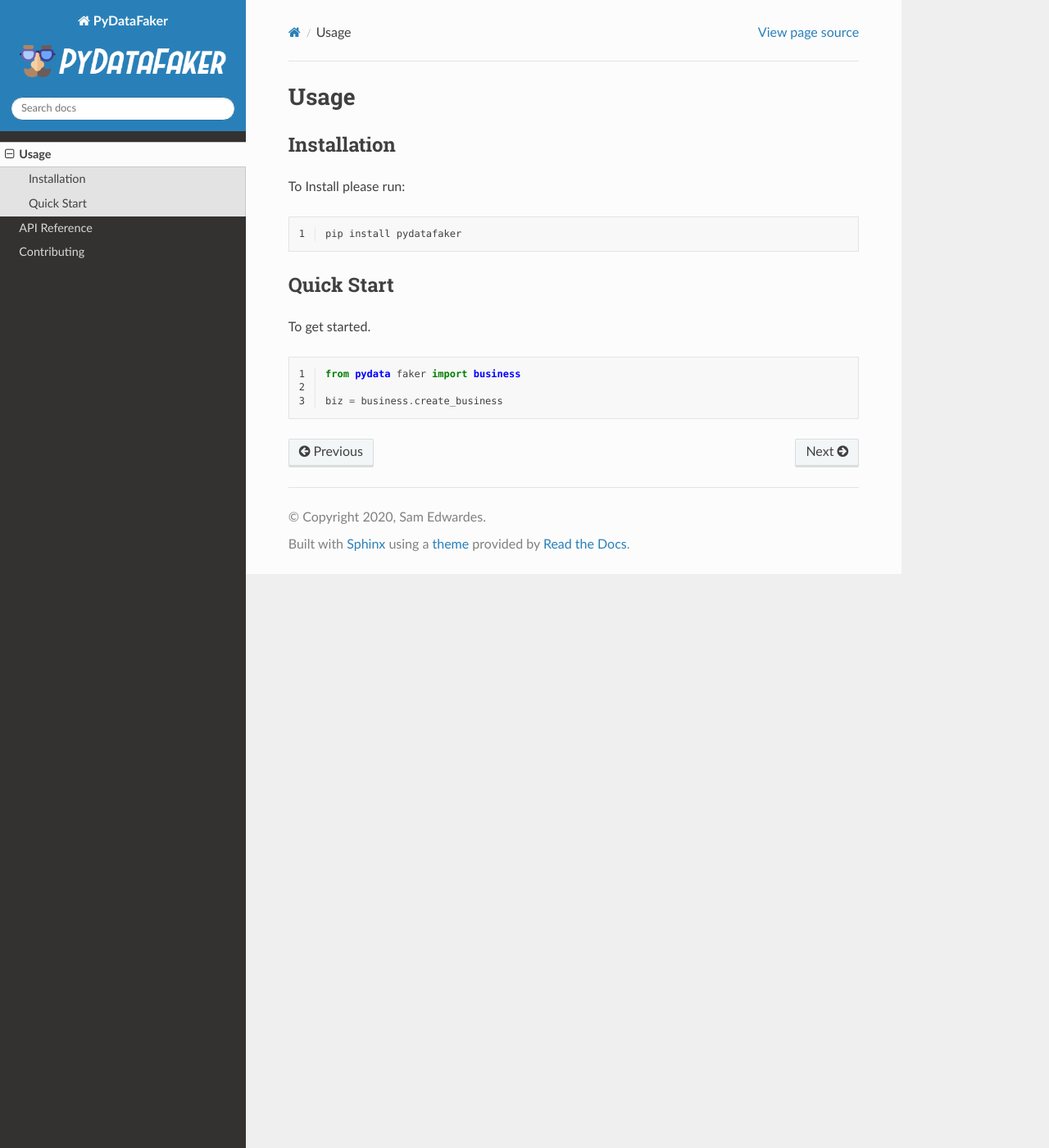
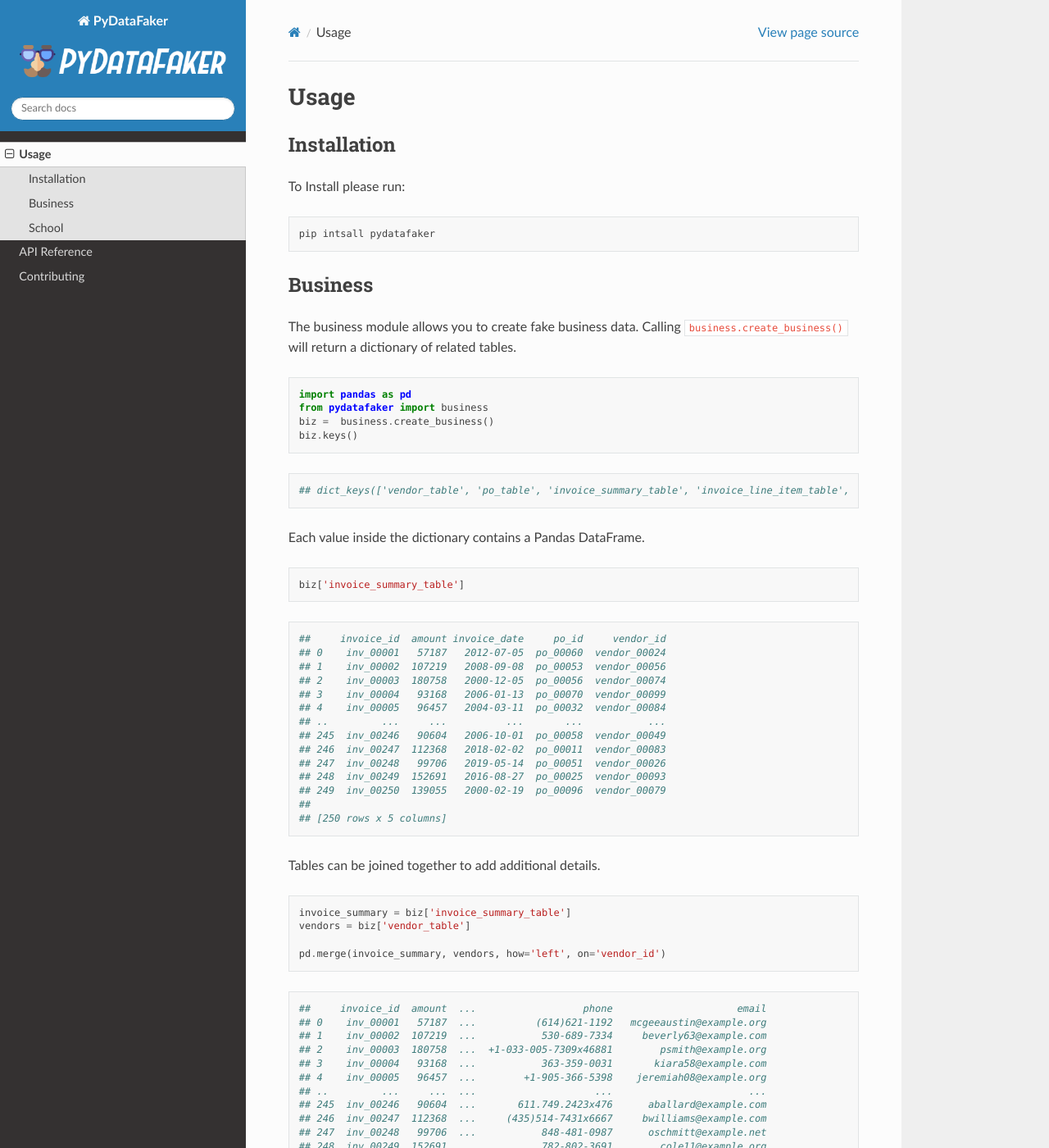
Before and after one commit to SamEdwardes/pydatafaker, a Sphinx documentation site: the page built from docs/source/usage.md, in a window 1280 px wide and 1400 px high. Shown: the whole window at 82% size. Built offline with Sphinx 7.4.7 and the Read the Docs theme 2.0.0, drawn with Linux system fonts in a browser that asks for light colours; some of the changed text lies outside the part shown.

Commit message:
changed usage doc to Rmd

````diff
--- a/docs/source/conf.py
+++ b/docs/source/conf.py
@@ -36,7 +36,8 @@ extensions = [
     'sphinx.ext.autosummary',
     'sphinx.ext.napoleon',
     'sphinx.ext.linkcode',
-    "sphinx_rtd_theme",
+    'sphinx_rtd_theme',
+    'recommonmark',
 ]
 
 autosummary_generate = True
@@ -56,6 +57,11 @@ templates_path = ['_templates']
 # directories to ignore when looking for source files.
 # This pattern also affects html_static_path and html_extra_path.
 exclude_patterns = []
+
+source_suffix = {
+    '.rst': 'restructuredtext',
+    '.md': 'markdown',
+}
 
 
 # -- Options for HTML output -------------------------------------------------
--- /dev/null
+++ b/docs/source/usage.md
@@ -0,0 +1,147 @@
+
+# Usage
+
+## Installation
+
+To Install please run:
+
+``` bash
+pip intsall pydatafaker
+```
+
+## Business
+
+The business module allows you to create fake business data. Calling
+`business.create_business()` will return a dictionary of related tables.
+
+``` python
+import pandas as pd
+from pydatafaker import business
+biz =  business.create_business()
+biz.keys()
+```
+
+    ## dict_keys(['vendor_table', 'po_table', 'invoice_summary_table', 'invoice_line_item_table', 'employee_table', 'contract_table', 'rate_sheet_table', 'timesheet_table'])
+
+Each value inside the dictionary contains a Pandas DataFrame.
+
+``` python
+biz['invoice_summary_table']
+```
+
+    ##     invoice_id  amount invoice_date     po_id     vendor_id
+    ## 0    inv_00001   57187   2012-07-05  po_00060  vendor_00024
+    ## 1    inv_00002  107219   2008-09-08  po_00053  vendor_00056
+    ## 2    inv_00003  180758   2000-12-05  po_00056  vendor_00074
+    ## 3    inv_00004   93168   2006-01-13  po_00070  vendor_00099
+    ## 4    inv_00005   96457   2004-03-11  po_00032  vendor_00084
+    ## ..         ...     ...          ...       ...           ...
+    ## 245  inv_00246   90604   2006-10-01  po_00058  vendor_00049
+    ## 246  inv_00247  112368   2018-02-02  po_00011  vendor_00083
+    ## 247  inv_00248   99706   2019-05-14  po_00051  vendor_00026
+    ## 248  inv_00249  152691   2016-08-27  po_00025  vendor_00093
+    ## 249  inv_00250  139055   2000-02-19  po_00096  vendor_00079
+    ##
+    ## [250 rows x 5 columns]
+
+Tables can be joined together to add additional details.
+
+``` python
+invoice_summary = biz['invoice_summary_table']
+vendors = biz['vendor_table']
+
+pd.merge(invoice_summary, vendors, how='left', on='vendor_id')
+```
+
+    ##     invoice_id  amount  ...                  phone                     email
+    ## 0    inv_00001   57187  ...          (614)621-1192   mcgeeaustin@example.org
+    ## 1    inv_00002  107219  ...           530-689-7334     beverly63@example.com
+    ## 2    inv_00003  180758  ...  +1-033-005-7309x46881        psmith@example.org
+    ## 3    inv_00004   93168  ...           363-359-0031       kiara58@example.com
+    ## 4    inv_00005   96457  ...        +1-905-366-5398    jeremiah08@example.org
+    ## ..         ...     ...  ...                    ...                       ...
+    ## 245  inv_00246   90604  ...       611.749.2423x476      aballard@example.com
+    ## 246  inv_00247  112368  ...     (435)514-7431x6667     bwilliams@example.com
+    ## 247  inv_00248   99706  ...           848-481-0987      oschmitt@example.net
+    ## 248  inv_00249  152691  ...           782-802-3691        cole11@example.org
+    ## 249  inv_00250  139055  ...      (106)670-7849x375  johnsonkelly@example.org
+    ##
+    ## [250 rows x 10 columns]
+
+## School
+
+The school module allows you to generate fake school data
+
+``` python
+import pandas as pd
+from pydatafaker import school
+skool =  school.create_school()
+skool.keys()
+```
+
+    ## dict_keys(['student_table', 'teacher_table', 'room_table'])
+
+``` python
+skool['student_table']
+```
+
+    ##       student_id                name  grade    teacher_id
+    ## 0   student_0001  Jonathan Underwood      1  teacher_0002
+    ## 1   student_0005    Tiffany Stafford      1  teacher_0006
+    ## 2   student_0006         Alan Burton      1  teacher_0002
+    ## 3   student_0007          David Ward      1  teacher_0006
+    ## 4   student_0024     Michael Huffman      1  teacher_0002
+    ## ..           ...                 ...    ...           ...
+    ## 40  student_0275           Cory Gill      7  teacher_0011
+    ## 41  student_0278       Robert Ramsey      7  teacher_0003
+    ## 42  student_0291       Douglas Watts      7  teacher_0012
+    ## 43  student_0293        Joseph Banks      7  teacher_0003
+    ## 44  student_0294        Joan Barnett      7  teacher_0011
+    ##
+    ## [300 rows x 4 columns]
+
+``` python
+skool['teacher_table']
+```
+
+    ##       teacher_id                name  grade   room_id
+    ## 0   teacher_0001         Dana Watson      3  room_014
+    ## 1   teacher_0002         Julie Moore      1  room_006
+    ## 2   teacher_0003       Marissa Young      7  room_010
+    ## 3   teacher_0004  Michael Williamson      2  room_012
+    ## 4   teacher_0005     Michelle Palmer      4  room_009
+    ## 5   teacher_0006     Stacy Rodriguez      1  room_011
+    ## 6   teacher_0007     Michael Griffin      2  room_001
+    ## 7   teacher_0008      Michael Grimes      6  room_005
+    ## 8   teacher_0009        Erin Russell      5  room_015
+    ## 9   teacher_0010         Dylan Blake      2  room_008
+    ## 10  teacher_0011           Fred Rowe      7  room_016
+    ## 11  teacher_0012   Christine Bradley      7  room_003
+    ## 12  teacher_0013         Marc Graves      6  room_004
+    ## 13  teacher_0014       Timothy Petty      3  room_002
+    ## 14  teacher_0015      Allison Glover      5  room_007
+    ## 15  teacher_0016      Jackson Mooney      4  room_013
+    ## 16  teacher_0017         Cathy Gross      4  room_017
+
+``` python
+skool['room_table']
+```
+
+    ##      room_id  smartboard  sink  square_footage
+    ## 0   room_001           0     0            1120
+    ## 1   room_002           0     1             737
+    ## 2   room_003           0     1            1331
+    ## 3   room_004           0     1            1325
+    ## 4   room_005           0     1            1020
+    ## 5   room_006           0     1             825
+    ## 6   room_007           0     1             764
+    ## 7   room_008           1     0            1035
+    ## 8   room_009           0     1             884
+    ## 9   room_010           1     0            1127
+    ## 10  room_011           1     1             862
+    ## 11  room_012           0     0            1316
+    ## 12  room_013           1     1             830
+    ## 13  room_014           0     1            1009
+    ## 14  room_015           0     1             787
+    ## 15  room_016           0     1             480
+    ## 16  room_017           0     1             923
--- a/docs/source/usage.rst
+++ /dev/null
@@ -1,26 +0,0 @@
-*****
-Usage
-*****
-
-Installation
-============
-
-To Install please run:
-
-.. code-block:: bash
-    :linenos:
-
-    pip install pydatafaker
-
-
-Quick Start
-===========
-
-To get started.
-
-.. code-block:: python
-    :linenos:
-
-    from pydata faker import business
-
-    biz = business.create_business
--- a/pyproject.toml
+++ b/pyproject.toml
@@ -22,6 +22,7 @@ sphinxcontrib-napoleon = "^0.7"
 sphinx-rtd-theme = "^0.5.0"
 pytest-cov = "^2.10.1"
 flake8 = "^3.8.3"
+recommonmark = "^0.6.0"
 
 [build-system]
 requires = ["poetry>=0.12"]
````
Also changed, not shown: docs/source/usage.rmd (added, +60 -0 lines), 1 other file.
